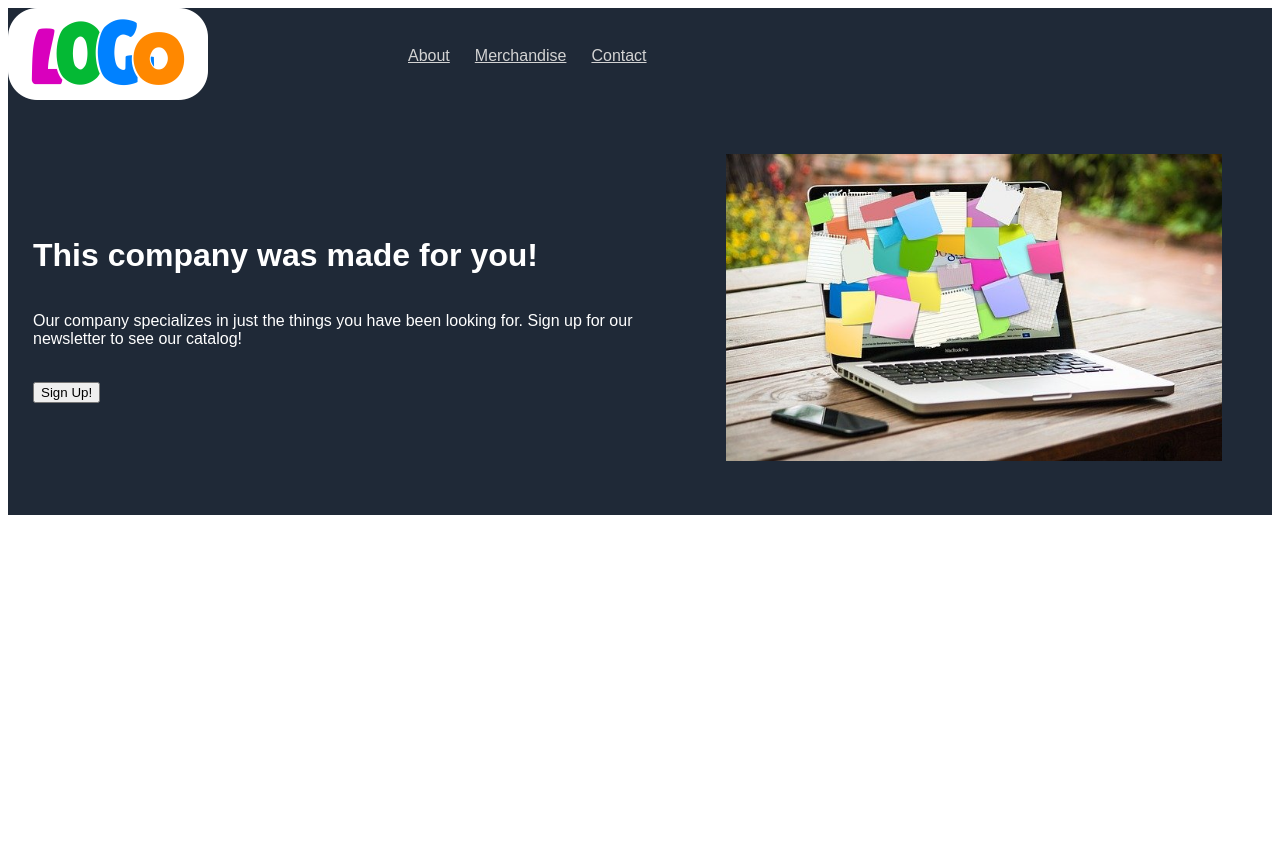
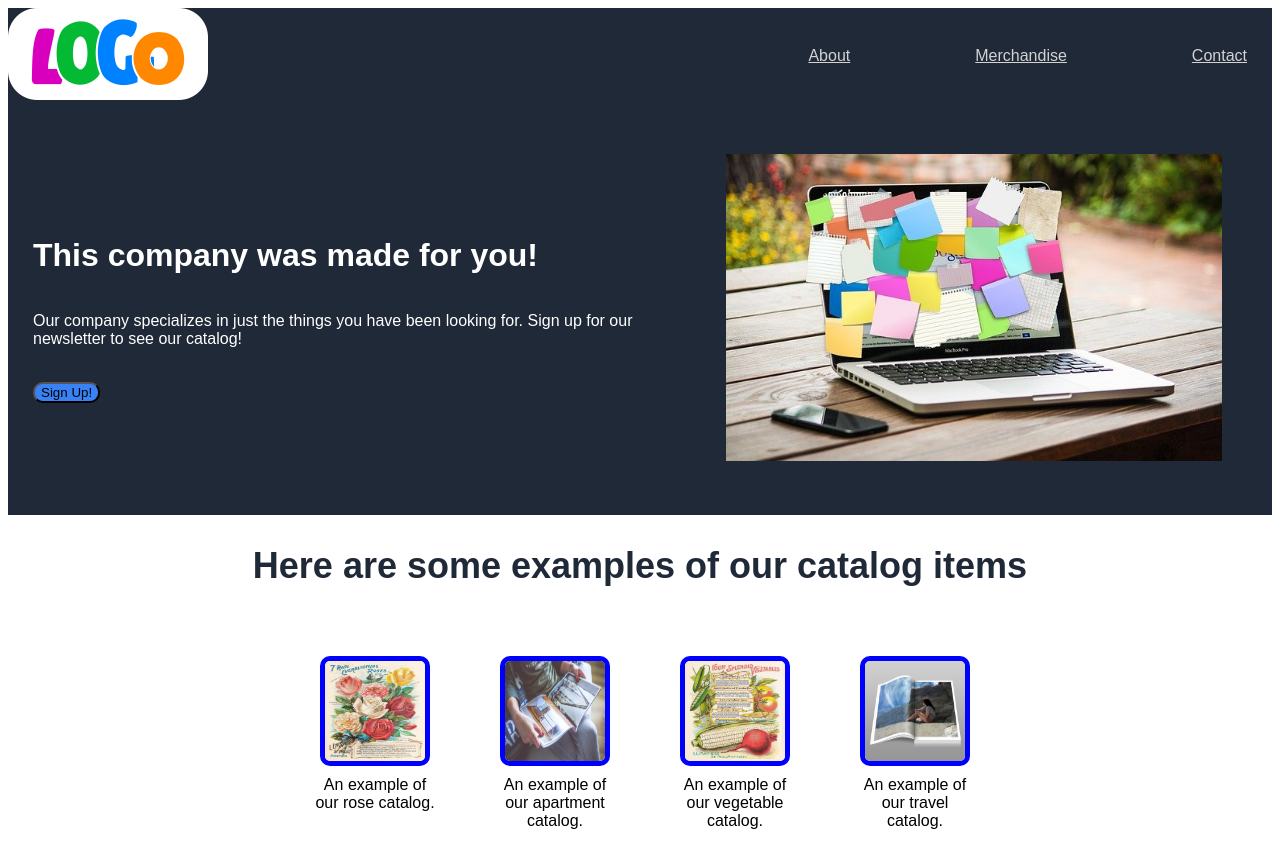
Before and after one commit to kwcortum/odin-landing-page, a plain HTML site: page index.html in a window 1280 px wide. Before the commit the page ends 800 px from the top, so only its background shows below. Drawn offline with Linux system fonts and the light colour scheme.

Commit message:
Added photos to resources and finished the third section's skelton/basic format

```diff
--- a/index.html
+++ b/index.html
@@ -26,7 +26,7 @@
                 <div><h1>This company was made for you!</h1></div>
                 <div><p>Our company specializes in just the things you have been looking for. Sign up for our newsletter to see our catalog!</p></div>
                 <br>
-                <div><button>Sign Up!</button></div>
+                <div class="button1"><button>Sign Up!</button></div>
                 </div>
             </div>
             <div class item="0-2"></div>
@@ -35,8 +35,39 @@
             </div>
             <div class="item3-2"></div>
         </div>
-        <div class="two"></div>
-        <div class="three"></div>
+        <div class="two">
+            <h2>Here are some examples of our catalog items<h2>
+        </div>
+        <div class="three">
+            <div class="flex-container-3">
+                <div>
+                    <figure>
+                        <img src="./resources/images/roses.jpg" class="catalog-item" alt="An example of our catalog items.">
+                        <figcaption>An example of our rose catalog.</figcaption>
+                    </figure>
+                </div>
+                <div>
+                    <figure>
+                        <img src="./resources/images/catalogbuildings.jpg" class="catalog-item" alt="An example of our catalog items.">
+                        <figcaption>An example of our apartment catalog.</figcaption>
+                    </figure>
+                </div>
+                <div>
+                    <figure>
+                        <img src="./resources/images/veggies.jpg" class="catalog-item" alt="An example of our catalog items.">
+                        <figcaption>An example of our vegetable catalog.</figcaption>
+                    </figure>
+                </div>
+                 <div>
+                    <figure>
+                        <img src="./resources/images/catalogtravel.jpg" class="catalog-item" alt="An example of our catalog items.">
+                        <figcaption>An example of our travel catalog.</figcaption>
+                    </figure>
+                </div>
+            </div>
+
+        </div>
+        <div class="four"></div>
     </main>
     <footer></footer>
 </body>
--- a/resources/css/styles.css
+++ b/resources/css/styles.css
@@ -27,6 +27,10 @@ a:hover {
 }
 
 .three {
+    background-color: white;
+}
+
+.four {
     background-color: #E5E7EB;
 }
 
@@ -41,12 +45,11 @@ footer {
     align-content: center;
     align-items: center;
     flex-wrap: nowrap;
+    flex: auto;
 }
-
-.subitem1 {
-    flex-grow: 2;
+.subitem1, .subitem2 {
+    margin-right: 100px;
 }
-
 .header-logo {
     max-width: 50%;
     max-height: 50%;
@@ -79,4 +82,58 @@ footer {
     align-content: center;
     align-items: flex-start;
     margin: 25px;
+    flex: auto;
 }
+
+#button1 {
+    background-color: #3882F6;
+}
+
+button {
+    background-color: #3882F6;
+    border-radius: 10px;
+}
+
+.two {
+    background-color: white;
+}
+
+h2 {
+    font-size: 36px;
+    font-weight: extra-bold;
+    color: #1F2937;
+    text-align: center;
+}
+
+.flex-container-3 {
+    display: flex;
+    flex-direction: row;
+    justify-content: center;
+    align-content: center;
+    align-items: flex-start;
+    flex-wrap: nowrap;
+    flex: auto;
+}
+
+.catalog-item {
+    border-radius: 10px;
+    border: solid 5px blue;
+    width: 100px;
+    height: 100px;
+    margin: 10px;
+    align-items: center;
+    justify-items: center;
+}
+
+figure {
+    color: black;
+    display: flex;
+    text-align: center;
+    align-items: center;
+    justify-items: center;
+    padding:  5px;
+    flex-flow:  column;
+    margin: 25px;
+    max-width: 120px;
+    flex-wrap: wrap;
+}
```
Also changed, not shown: resources/images/catalogbuildings.jpg (added), resources/images/catalogtravel.jpg (added), resources/images/roses.jpg (added), resources/images/veggies.jpg (added).
